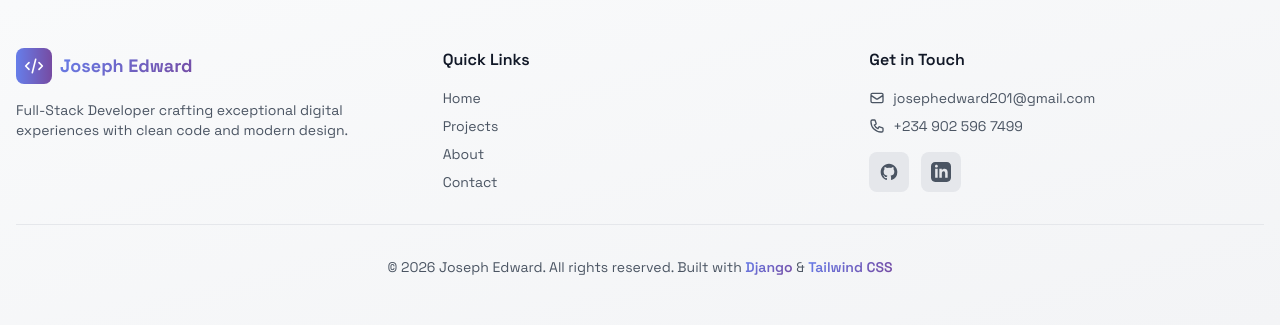
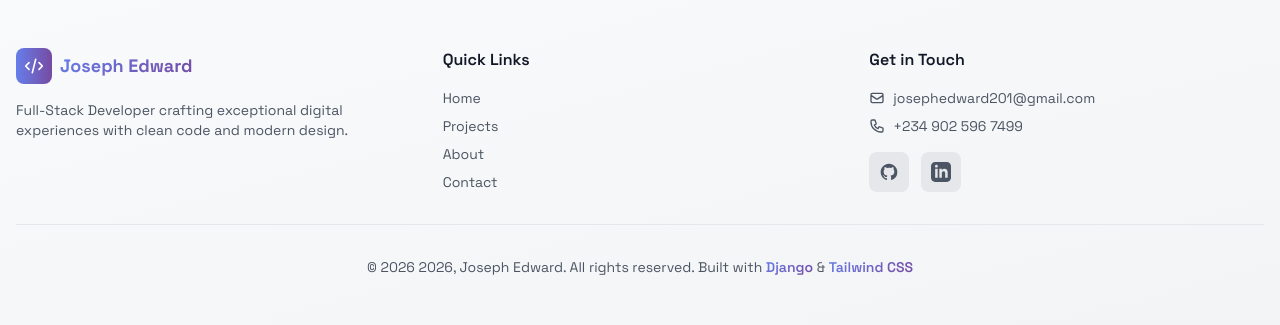
Before and after one commit to zazajo/joe, a Django app: page /about/ in a window 1280 px wide. Shown: the part 3512-3837 px from the top of the page. Run offline with Django 5.2, Linux system fonts and the light colour scheme; some libraries are stand-ins or nearby versions.

Commit message:
Update base.html

```diff
--- a/templates/base.html
+++ b/templates/base.html
@@ -336,7 +336,7 @@
 
             <div class="pt-8 border-t border-gray-200 dark:border-gray-800 text-center">
                 <p class="text-sm text-gray-600 dark:text-gray-400">
-                    &copy; {% now "Y" %} Joseph Edward. All rights reserved. Built with
+                    &copy; {% now "Y" %} 2026, Joseph Edward. All rights reserved. Built with
                     <span class="gradient-text font-semibold">Django</span> &
                     <span class="gradient-text font-semibold">Tailwind CSS</span>
                 </p>
```
